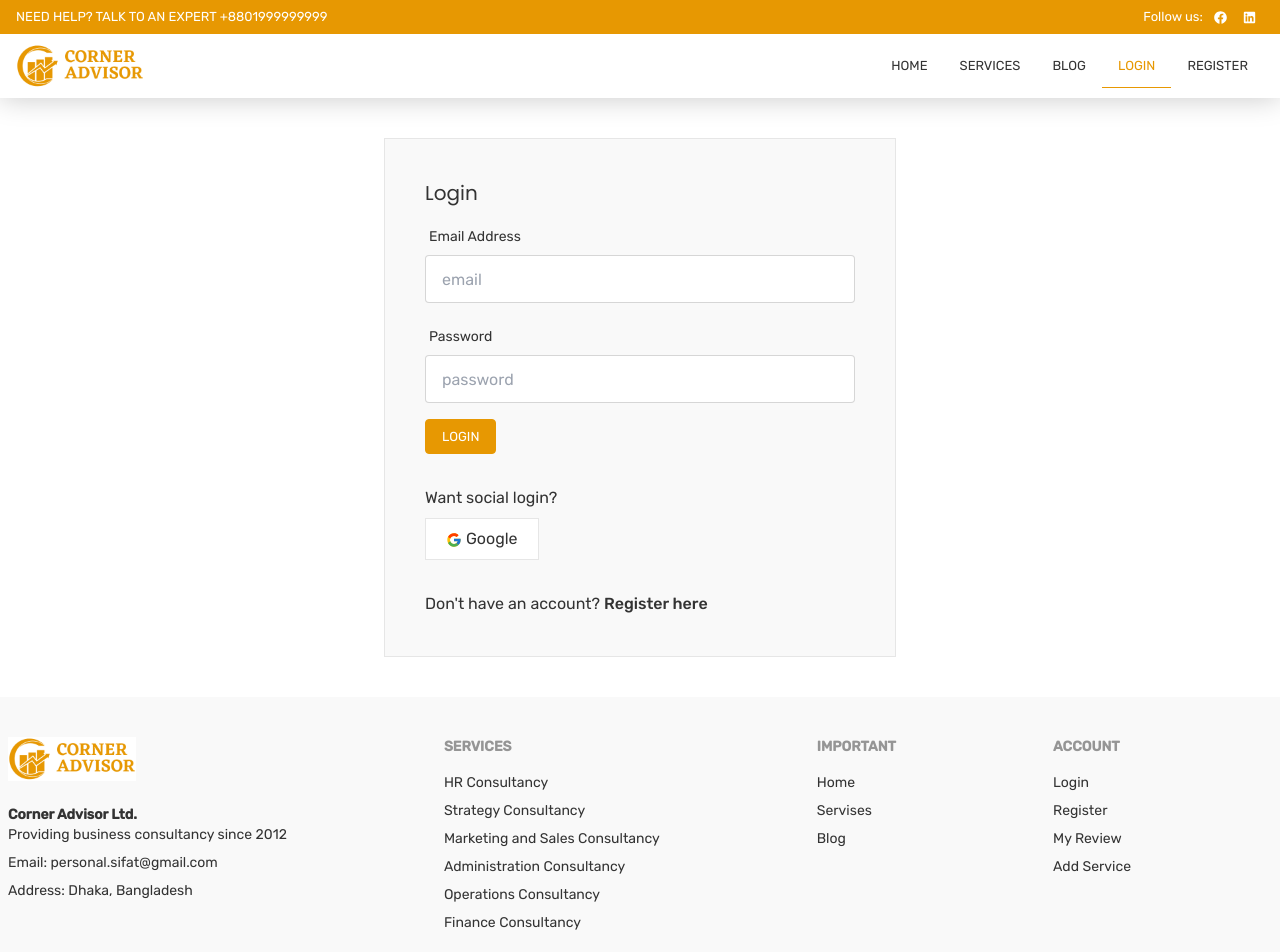
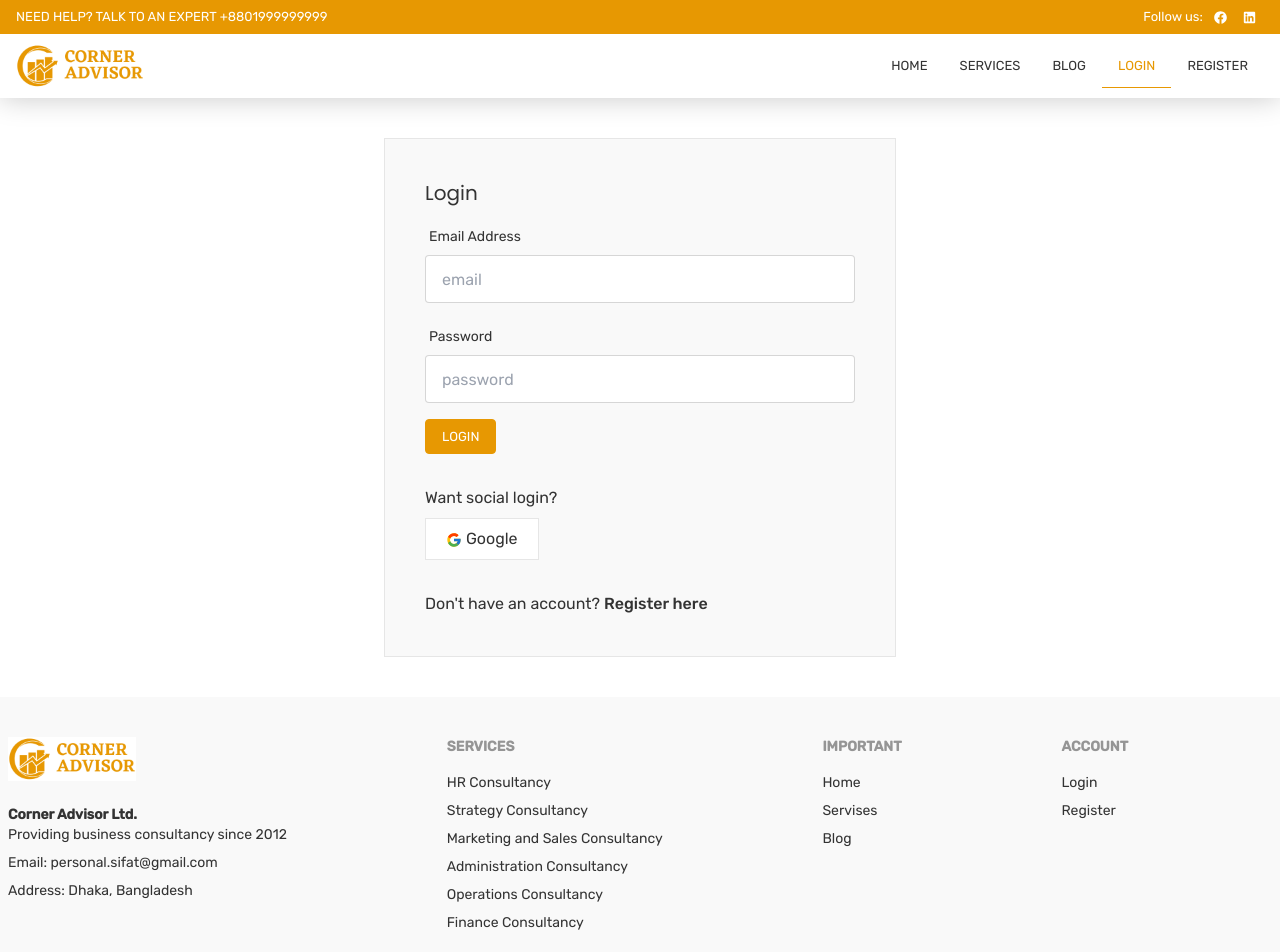
Before and after one commit to sifatullahsu/corner-advisor, a React (Create React App) app: page /login in a window 1280 px wide. Shown: the top 952 px of the page. Built offline with nearby package versions, Linux system fonts and the light colour scheme; no server answers.

Commit message:
conditional footer menu

```diff
--- a/src/components/Footer.js
+++ b/src/components/Footer.js
@@ -1,8 +1,11 @@
-import React from 'react';
+import React, { useContext } from 'react';
 import { Link } from 'react-router-dom';
 import logo from '../assets/logo.png';
+import { AuthContext } from '../contexts/AuthContextComp';
 
 const Footer = () => {
+  const { user } = useContext(AuthContext);
+
   return (
     <footer className='bg-gray'>
       <div className='container py-10'>
@@ -30,10 +33,18 @@ const Footer = () => {
           </div>
           <div>
             <span className="footer-title">Account</span>
-            <Link to='/login' className="link link-hover">Login</Link>
-            <Link to='/register' className="link link-hover">Register</Link>
-            <Link to='/my-reviews' className="link link-hover">My Review</Link>
-            <Link to='/add-service' className="link link-hover">Add Service</Link>
+            {
+              !user?.uid ?
+                <>
+                  <Link to='/login' className="link link-hover">Login</Link>
+                  <Link to='/register' className="link link-hover">Register</Link>
+                </>
+                :
+                <>
+                  <Link to='/my-reviews' className="link link-hover">My Review</Link>
+                  <Link to='/add-service' className="link link-hover">Add Service</Link>
+                </>
+            }
           </div>
         </div>
       </div>
```
